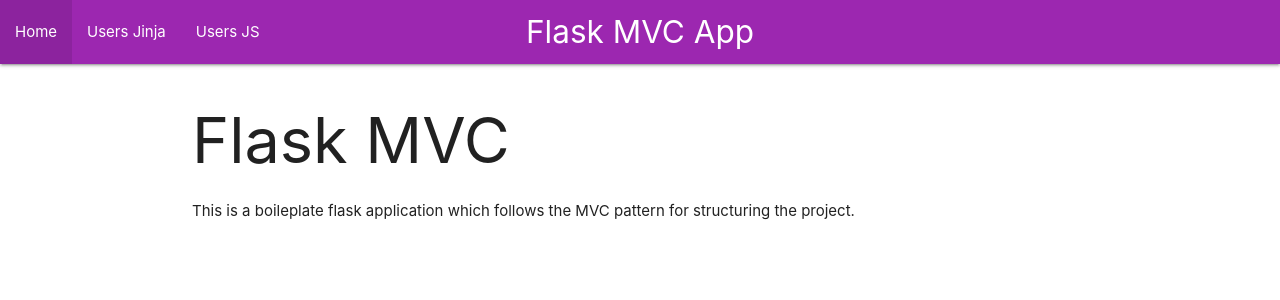
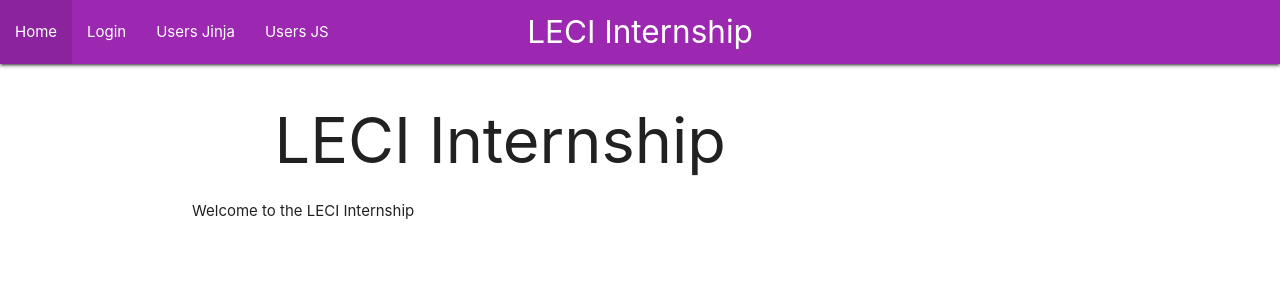
Before and after one commit to INFO2602-LECI/IntershipProject, a Flask app: page / in a window 1280 px wide. Shown: the top 300 px of the page. Run offline with Flask 3, Linux system fonts and the light colour scheme.

Commit message:
nav bar update

```diff
--- a/App/models/Internship.py
+++ b/App/models/Internship.py
@@ -1,6 +1,5 @@
 from App.database import db
-from App.models import InternAdmin
-import datetime
+from datetime import datetime
 
 class Internship(db.Model):
     id = db.Column(db.Integer, primary_key=True)
@@ -8,7 +7,7 @@
     desc =  db.Column(db.String(120), nullable=True)
     location = db.Column(db.String(120), nullable=False)
     date_time = db.Column(db.Date, nullable=False)
-    openspots = db.Column(db.Integer, nullable=True)
+    openspots = db.Column(db.Integer, nullable=False)
     enrolled = db.Column(db.Integer, nullable=True)
 
     def __init__(self, name, desc, location, date_time, openspots):
--- a/App/static/static-user.html
+++ b/App/static/static-user.html
@@ -19,8 +19,10 @@
         <div class="nav-wrapper">
             <ul id="nav-mobile" class="left">
                 <li><a href="/">Home</a></li>
+                <li>Fish</a></li>
                 <li><a href="/users">Users Jinja</a></li>
                 <li><a href="/static/users">Users JS</a></li>
+                <li><a href="/login">Login</a></li>
             </ul>
         </div>
       </div>
--- a/App/templates/index.html
+++ b/App/templates/index.html
@@ -1,10 +1,23 @@
 {% extends "layout.html" %}
 {% block title %}Flask MVC App{% endblock %}
-{% block page %}Flask MVC App{% endblock %}
+{% block page %}
+<nav class="purple">
+    <div class="nav-wrapper">
+      <a href="#!" class="brand-logo center">LECI Internship</a>
+      <div class="nav-wrapper">
+          <ul id="nav-mobile" class="left">
+              <li><a href="/">Home</a></li>
+              <li><a href="/login">Login</a></li>
+              <li><a href="/users">Users Jinja</a></li>
+              <li><a href="/static/users">Users JS</a></li>
+          </ul>
+      </div>
+    </div>
+</nav>
+{% endblock %}
 
-{{ super() }}
 
 {% block content %}
-    <h1>Flask MVC</h1>
-    <p>This is a boileplate flask application which follows the MVC pattern for structuring the project.</p>
+    <h1>LECI Internship</h1>
+    <p>Welcome to the LECI Internship</p>
 {% endblock %}
```
Also changed, not shown: App/controllers/InternAdmin.py (+4 -7 lines), App/controllers/Internship.py (+11 -10 lines), App/templates/home.html (+19 -9 lines), App/templates/login.html (+18 -2 lines), App/views/home.py (+8 -15 lines), App/views/login.py (+12 -11 lines).
